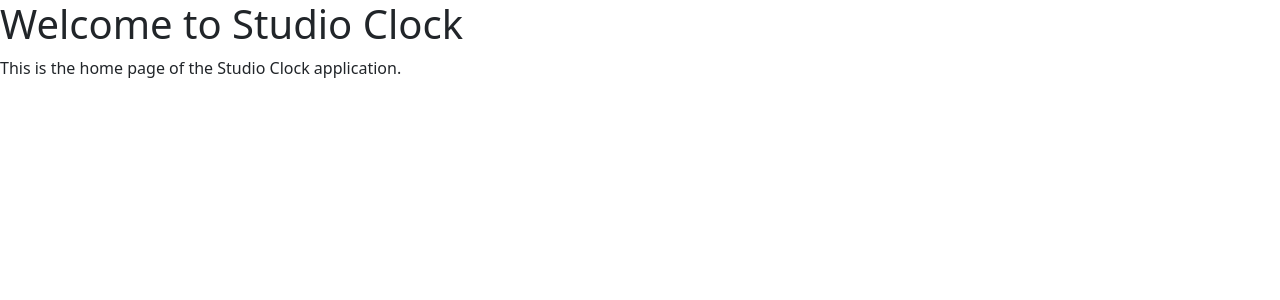
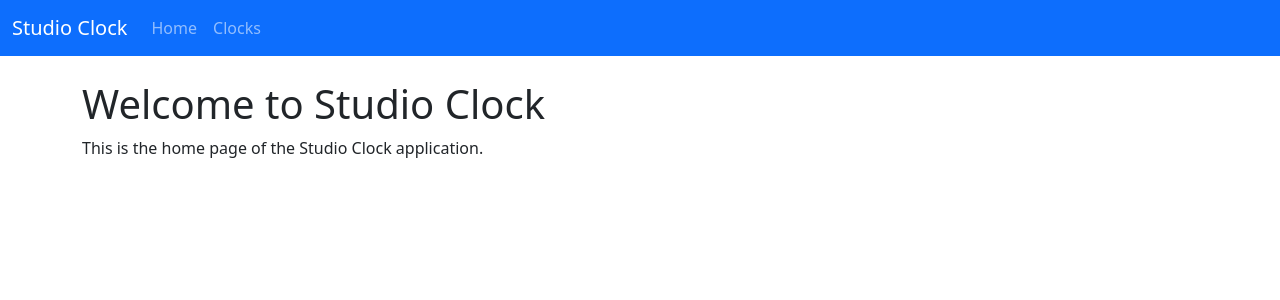
Before and after one commit to steelegbr/studio-clock, a Django app: page / in a window 1280 px wide. Shown: the top 300 px of the page. Run offline with Django 5.2, Linux system fonts and the light colour scheme.

Commit message:
Simple navbar

```diff
--- a/templates/base.html
+++ b/templates/base.html
@@ -13,6 +13,9 @@
                 crossorigin="anonymous"></script>
     </head>
     <body>
-        {% block content %}{% endblock %}
+        {% include "includes/navbar.html" %}
+        <div class="container mt-4">
+            {% block content %}{% endblock %}
+        </div>
     </body>
 </html>
--- /dev/null
+++ b/templates/includes/navbar.html
@@ -0,0 +1,23 @@
+<nav class="navbar navbar-expand-lg bg-primary" data-bs-theme="dark">
+    <div class="container-fluid">
+        <a class="navbar-brand" href="{% url 'base:home' %}">Studio Clock</a>
+        <button class="navbar-toggler"
+                type="button"
+                data-bs-toggle="collapse"
+                data-bs-target="#navbarNav"
+                aria-controls="navbarNav"
+                aria-expanded="false"
+                aria-label="Toggle navigation">
+            <span class="navbar-toggler-icon"></span>
+        </button>
+        <div class="collapse navbar-collapse" id="navbarNav">
+            <ul class="navbar-nav">
+                <li class="nav-item">
+                    <a class="nav-link" href="{% url 'base:home' %}">Home</a>
+                </li>
+                <li class="nav-item">
+                    <a class="nav-link" href="#">Clocks</a>
+                </li>
+            </ul>
+        </div>
+    </nav>
```
